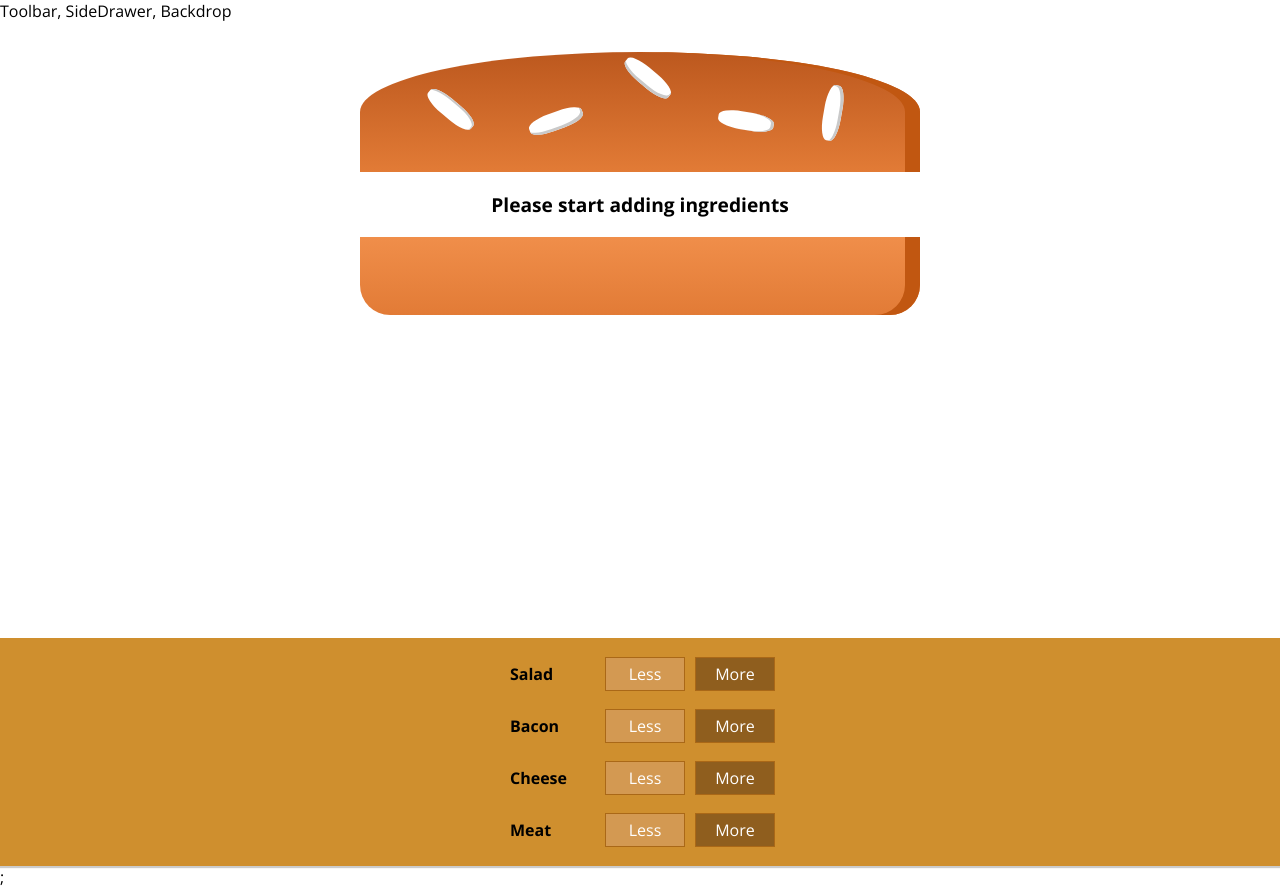
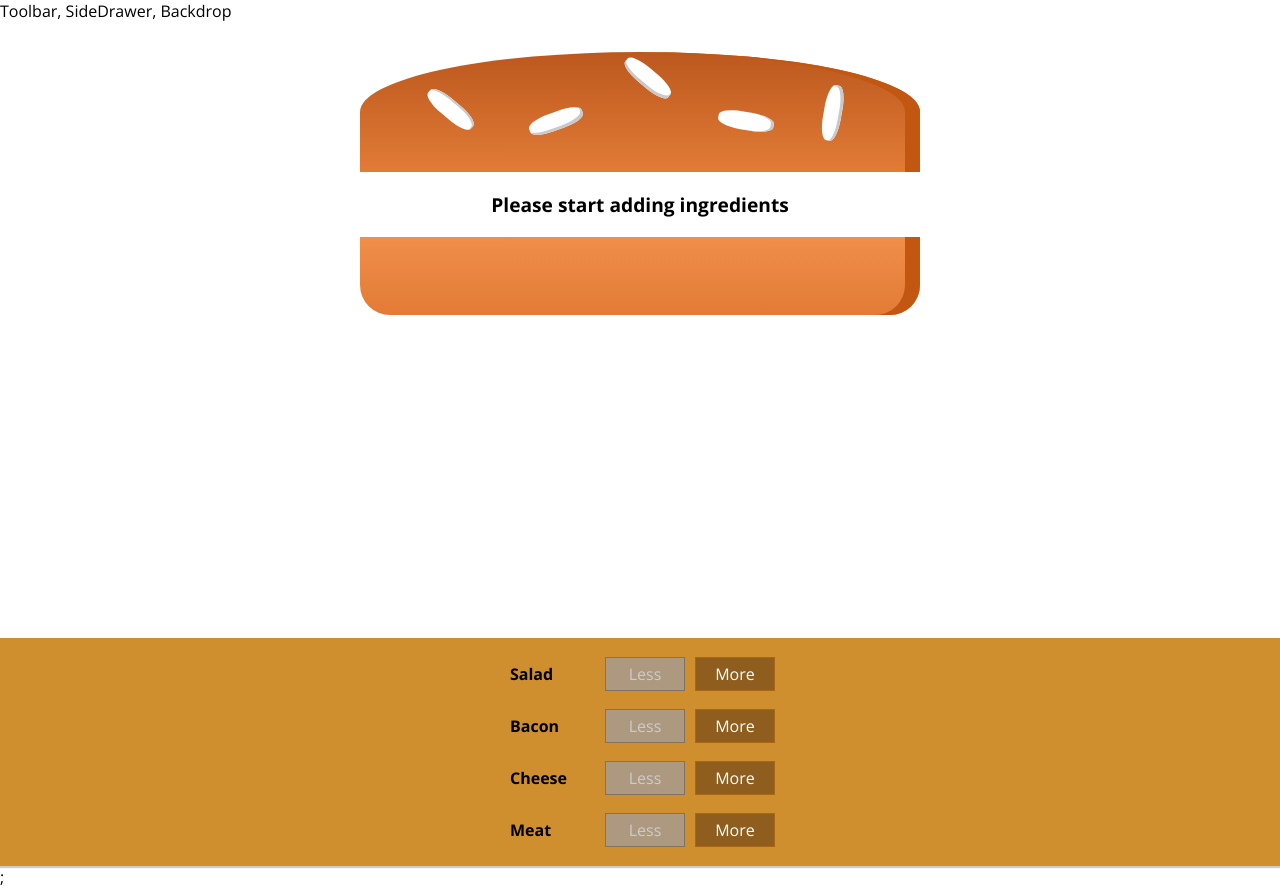
Before and after one commit to JoseManuelMunozManzano/burger_app, a React (Create React App) app: page / in a window 1280 px wide. Built offline with nearby package versions, Linux system fonts and the light colour scheme.

Commit message:
12-Removing Ingredients Safely

```diff
--- a/src/components/Burger/BuildControls/BuildControl/BuildControl.js
+++ b/src/components/Burger/BuildControls/BuildControl/BuildControl.js
@@ -5,8 +5,13 @@
 const buildControl = (props) => (
     <div className={classes.BuildControl}>
         <div className={classes.Label}>{props.label}</div>
-        <button className={classes.Less}>Less</button>
-        <button className={classes.More} onClick={props.added}>More</button>
+        <button
+            className={classes.Less}
+            onClick={props.removed}
+            disabled={props.disabled}>Less</button>
+        <button
+            className={classes.More}
+            onClick={props.added}>More</button>
     </div>
 );
 
--- a/src/components/Burger/BuildControls/BuildControls.js
+++ b/src/components/Burger/BuildControls/BuildControls.js
@@ -16,7 +16,9 @@
             <BuildControl
                 key={ctrl.label}
                 label={ctrl.label}
-                added={() => props.ingredientAdded(ctrl.type)} />
+                added={() => props.ingredientAdded(ctrl.type)}
+                removed={() => props.ingredientRemoved(ctrl.type)}
+                disabled={props.disabled[ctrl.type]} />
         ))}
     </div>
 );
--- a/src/containers/BurgerBuilder/BurgerBuilder.js
+++ b/src/containers/BurgerBuilder/BurgerBuilder.js
@@ -41,15 +41,38 @@
     }
 
     removeIngredientHandler = (type) => {
-
+        const oldCount = this.state.ingredients[type];
+        if (oldCount <= 0) {
+            return;
+        }
+        const updatedCount = oldCount - 1;
+        const updatedIngredients = {
+            ...this.state.ingredients
+        };
+        updatedIngredients[type] = updatedCount;
+        const priceDeduction = INGREDIENT_PRICES[type]
+        const oldPrice = this.state.totalPrice;
+        const newPrice = oldPrice - priceDeduction;
+        this.setState({totalPrice: newPrice, ingredients: updatedIngredients});
     }
 
     render () {
+        const disabledInfo = {
+            ...this.state.ingredients
+        };
+
+        for (let key in disabledInfo) {
+            disabledInfo[key] = disabledInfo[key] <= 0;
+        }
+        // {salad: true, meat: false, ...}
+
         return (
             <>
                 <Burger ingredients={this.state.ingredients} />
                 <BuildControls
-                    ingredientAdded={this.addIngredientHandler} />;
+                    ingredientAdded={this.addIngredientHandler}
+                    ingredientRemoved={this.removeIngredientHandler}
+                    disabled={disabledInfo} />;
             </>
         );
     }
```
